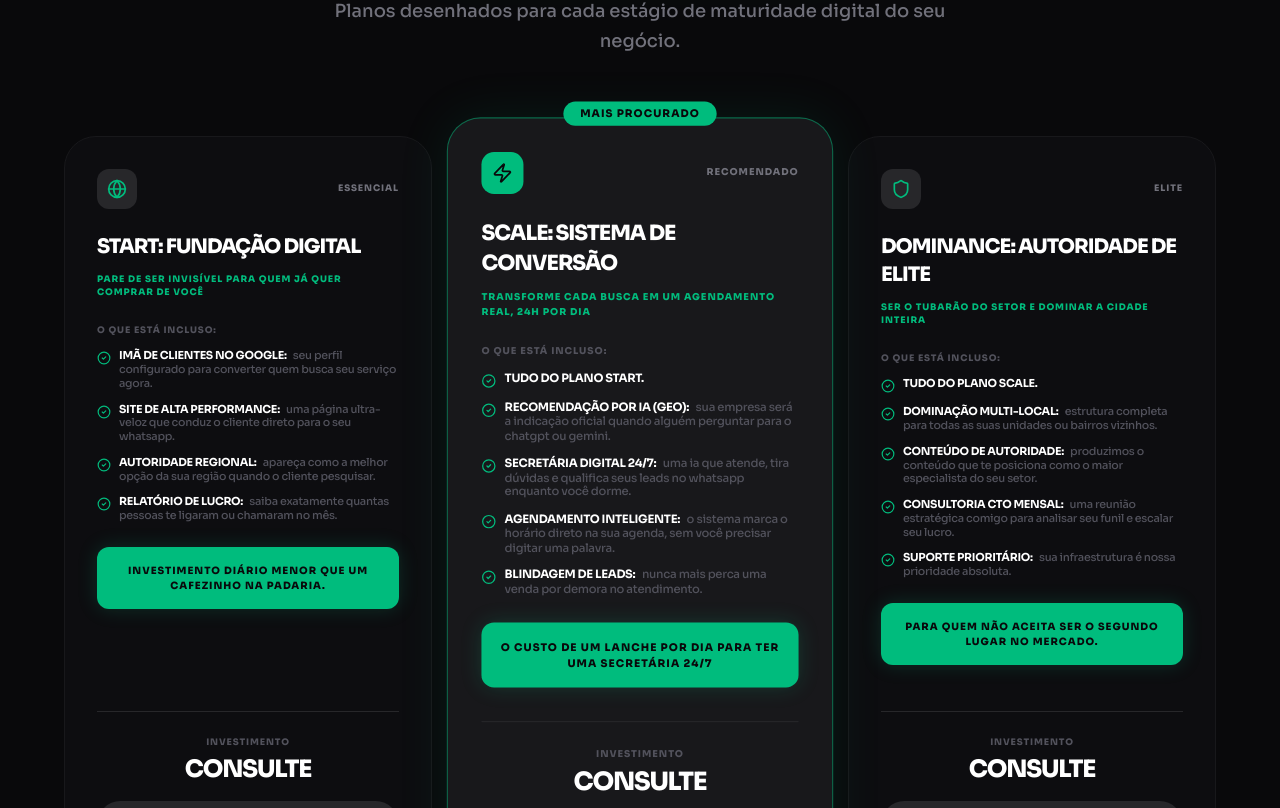
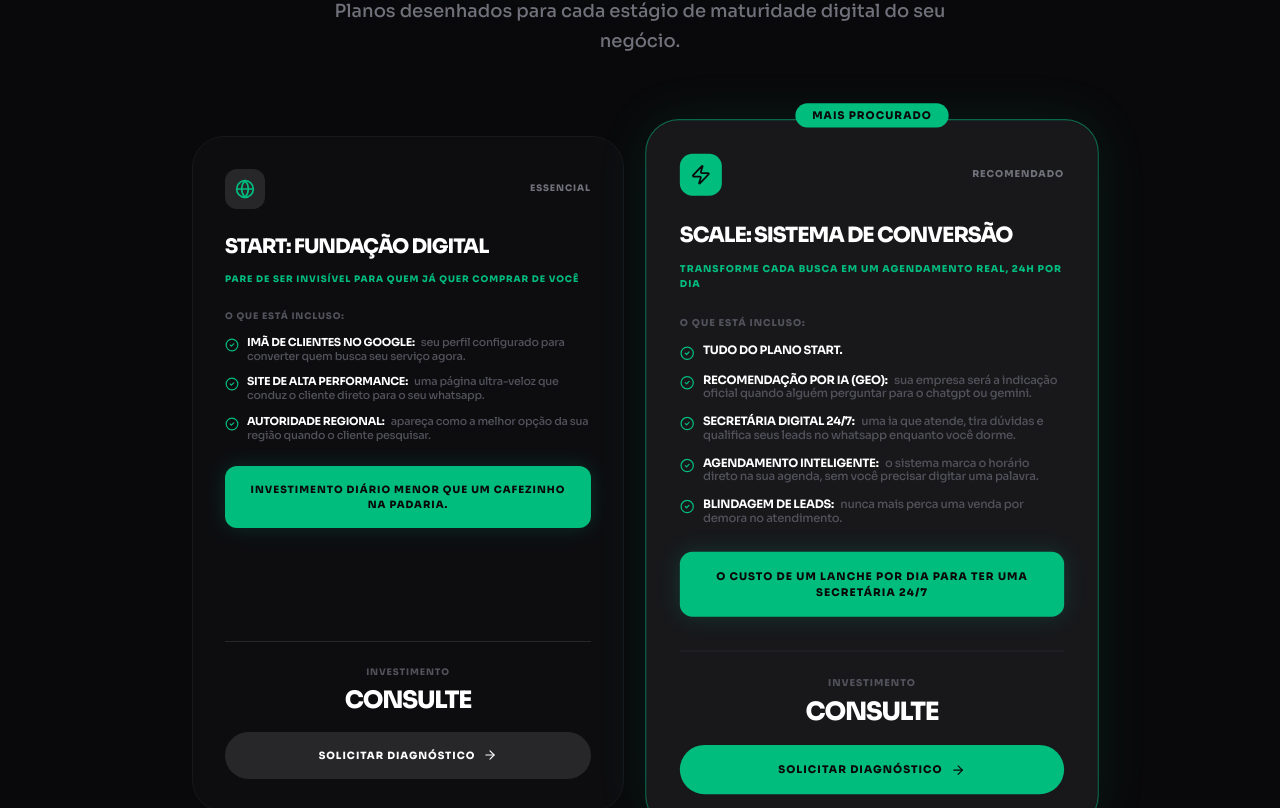
Before and after one commit to gabrsena/UPPER, a Next.js app: page /servicos/automacao-ia in a window 1280 px wide. Shown: the part 9872-10680 px from the top of the page. Built offline with nearby package versions, Linux system fonts and the light colour scheme.

Commit message:
feat(pricing): remove dominance plan and simplify start plan features

```diff
--- a/components/sections/plan-discovery.tsx
+++ b/components/sections/plan-discovery.tsx
@@ -16,8 +16,7 @@
       features: [
         "Imã de Clientes no Google: Seu perfil configurado para converter quem busca seu serviço agora.",
         "Site de Alta Performance: Uma página ultra-veloz que conduz o cliente direto para o seu WhatsApp.",
-        "Autoridade Regional: Apareça como a melhor opção da sua região quando o cliente pesquisar.",
-        "Relatório de Lucro: Saiba exatamente quantas pessoas te ligaram ou chamaram no mês."
+        "Autoridade Regional: Apareça como a melhor opção da sua região quando o cliente pesquisar."
       ],
       icon: Globe,
       color: "emerald"
@@ -38,23 +37,6 @@
       icon: Zap,
       color: "emerald",
       featured: true
-    },
-    {
-      name: "DOMINANCE: Autoridade de Elite",
-      tag: "Elite",
-      goal: "Ser o tubarão do setor e dominar a cidade inteira",
-      tagline: cityName ? `Para dominar o mercado de ${cityName}.` : `Para quem não aceita ser o segundo lugar no mercado.`,
-      ideal: "Líderes de mercado ou empresas com várias unidades/regiões.",
-      price: "Consulte",
-      features: [
-        "Tudo do plano Scale.",
-        "Dominação Multi-Local: Estrutura completa para todas as suas unidades ou bairros vizinhos.",
-        "Conteúdo de Autoridade: Produzimos o conteúdo que te posiciona como o maior especialista do seu setor.",
-        "Consultoria CTO Mensal: Uma reunião estratégica comigo para analisar seu funil e escalar seu lucro.",
-        "Suporte Prioritário: Sua infraestrutura é nossa prioridade absoluta."
-      ],
-      icon: Shield,
-      color: "emerald"
     }
   ];
 
@@ -71,13 +53,13 @@
           </p>
         </div>
 
-        <div className="grid lg:grid-cols-3 gap-6 max-w-6xl mx-auto">
+        <div className="grid lg:grid-cols-2 gap-8 max-w-4xl mx-auto">
           {plans.map((plan, i) => (
             <div
               key={i}
               className={`relative p-8 rounded-[2rem] border transition-all duration-500 flex flex-col ${plan.featured
-                  ? 'bg-zinc-900 border-emerald-500/50 shadow-[0_0_50px_rgba(16,185,129,0.1)] scale-105 z-10'
-                  : 'bg-zinc-900/30 border-zinc-900 hover:border-zinc-800'
+                ? 'bg-zinc-900 border-emerald-500/50 shadow-[0_0_50px_rgba(16,185,129,0.1)] scale-105 z-10'
+                : 'bg-zinc-900/30 border-zinc-900 hover:border-zinc-800'
                 }`}
             >
               {plan.featured && (
@@ -140,8 +122,8 @@
                   target="_blank"
                   rel="noopener noreferrer"
                   className={`w-full py-4 rounded-full font-black uppercase text-[10px] tracking-widest flex items-center justify-center gap-2 transition-all duration-300 ${plan.featured
-                      ? 'bg-emerald-500 text-zinc-950 hover:bg-emerald-400'
-                      : 'bg-zinc-800 text-white hover:bg-zinc-700'
+                    ? 'bg-emerald-500 text-zinc-950 hover:bg-emerald-400'
+                    : 'bg-zinc-800 text-white hover:bg-zinc-700'
                     }`}
                 >
                   Solicitar Diagnóstico
```
